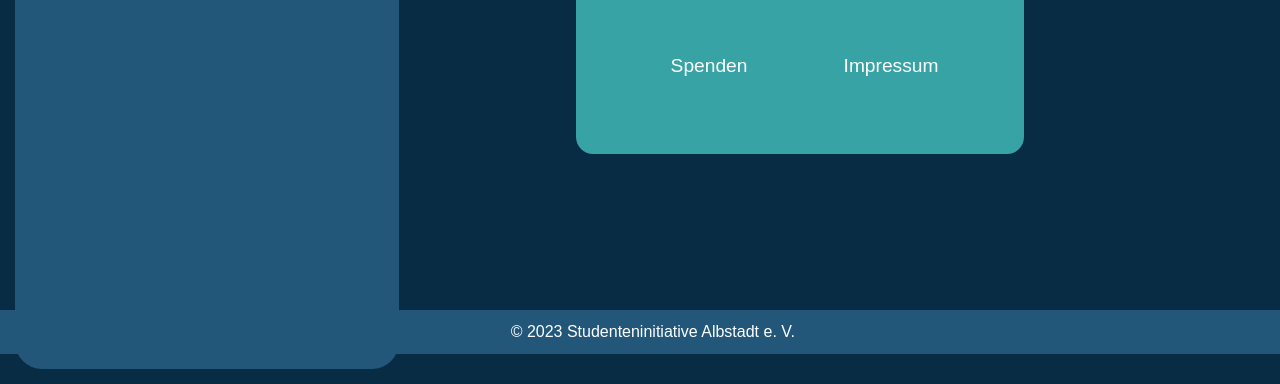
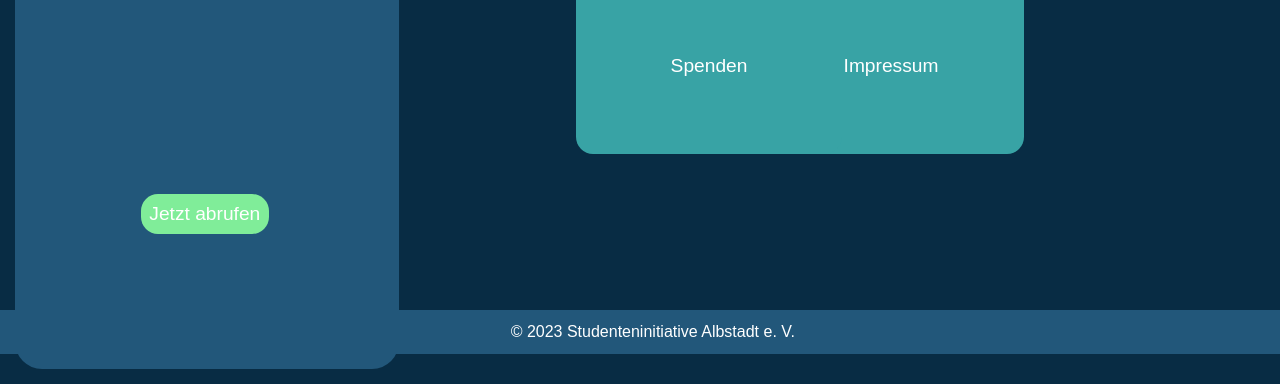
Before and after one commit to bu7z/SicherInAlbstadt, a plain HTML site: page home.html in a window 1280 px wide. Shown: the part 446-830 px from the top of the page. Drawn offline with Linux system fonts and the light colour scheme.

Commit message:
neuste Version

```diff
--- a/stylesheet_home.css
+++ b/stylesheet_home.css
@@ -27,7 +27,11 @@ body{
     color: white;
     font-size: larger;
     border-radius: 17px;
-
+    position: absolute;
+    top: 80%;
+    left: 11%;
+    width: 10%;
+    height: 40px;
 }
 
 .imgsia{
@@ -87,8 +91,6 @@ p{
 
 .btnmiddle{
     width: 266px;
-    max-width: 266px;
-    min-width: 132px;
     height: 177px;
     border-radius: 17px;
     background: #38A3A5;
```
